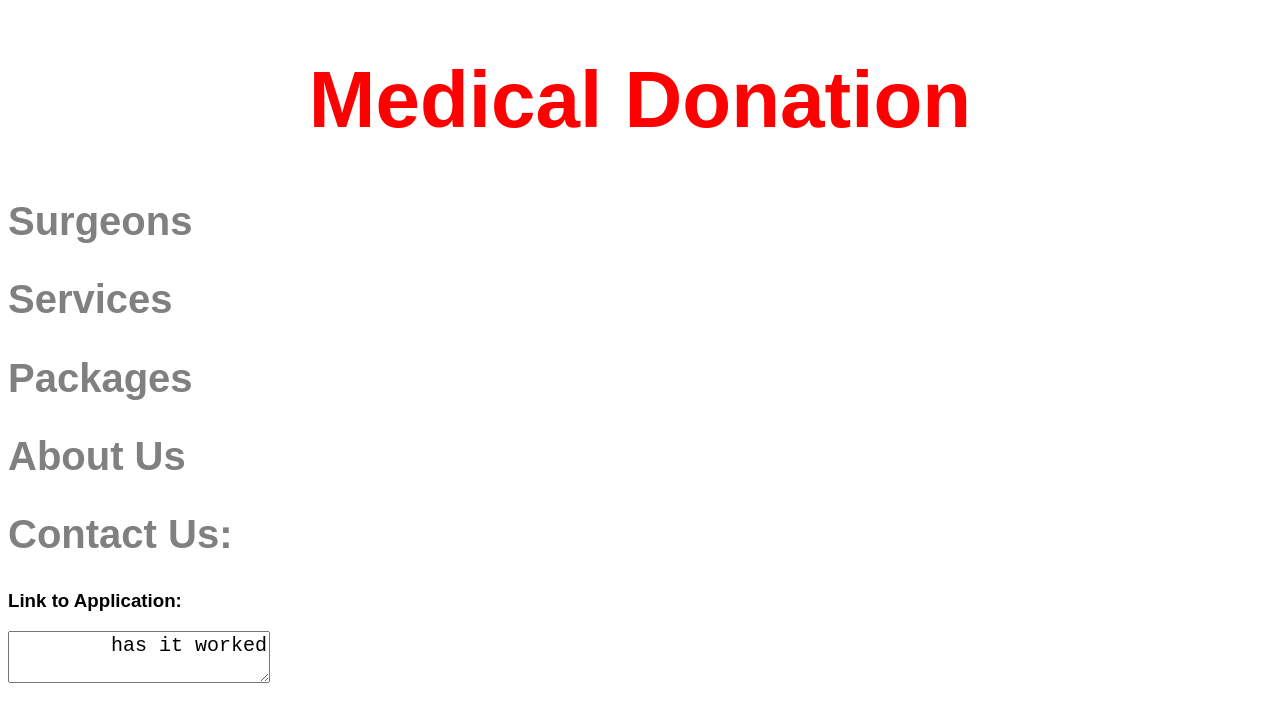
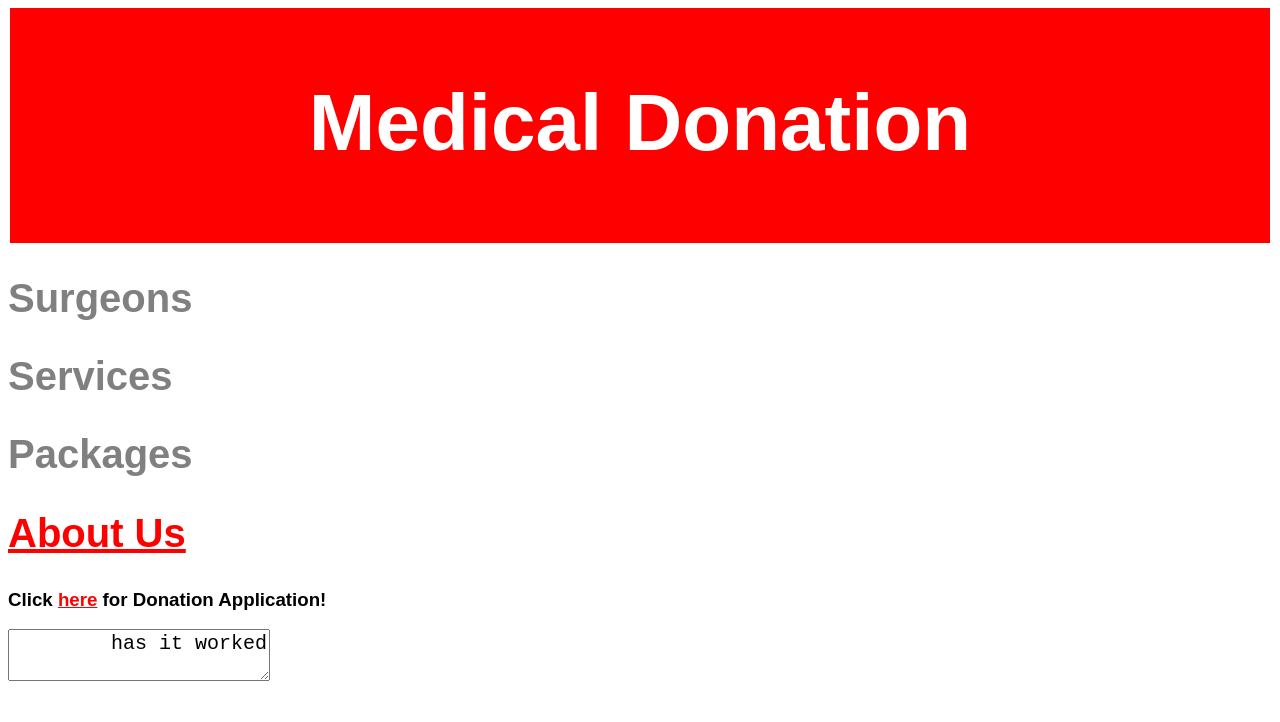
Before and after one commit to elizabeth-stpierre/Project-7-Web-Storefront, a plain HTML site: page index.html in a window 1280 px wide. Drawn offline with Linux system fonts and the light colour scheme.

Commit message:
Update index.html

```diff
--- a/index.html
+++ b/index.html
@@ -5,23 +5,25 @@
     <title>Medical Donations</title>
     <style>
         html {font-family: "Poppins", sans-serif;}
-        h1 {font-size: 80px; color: red; text-align: center;}
+        h1 {font-size: 80px; color: white; text-align: center;}
         h2 {font-size: 40px; color: grey; text-align: left;}
+        a {color: red;}
         textarea {font-size: 20px; text-align: right;align-items: center;}
+        fieldset {border-color: red; border-width: 10px; border-style: solid; background-color: red;}
     </style>
 </head>
 <body>
 <header>
+    <fieldset>
     <center><h1>Medical Donation</h1></center>
+    </fieldset>
 </header>
-    <h2>Surgeons</h2>
-    <h2>Services</h2>
-    <h2>Packages</h2>
-    <h2>About Us</h2>
-    <h2>Contact Us:</h2>
-    <h3>Link to Application: </h3>
-
- <textarea>
+<h2>Surgeons</h2>
+<h2>Services</h2>
+<h2>Packages</h2>
+<h2><a href="https://htmlpreview.github.io/?https://github.com/elizabeth-stpierre/Project-7-Web-Storefront/blob/master/Project%207%20My%20Part.html">About Us</a></h2>
+<h3>Click <a href="https://htmlpreview.github.io/?https://github.com/elizabeth-stpierre/Project-7-Web-Storefront/blob/master/Application.html#L16">here</a> for Donation Application!</h3>
+<textarea>
 has it worked
 
 
@@ -35,8 +37,6 @@ has it worked
 </audio>
 </body>
 <script>
-
-
 </script>
 
 
```
